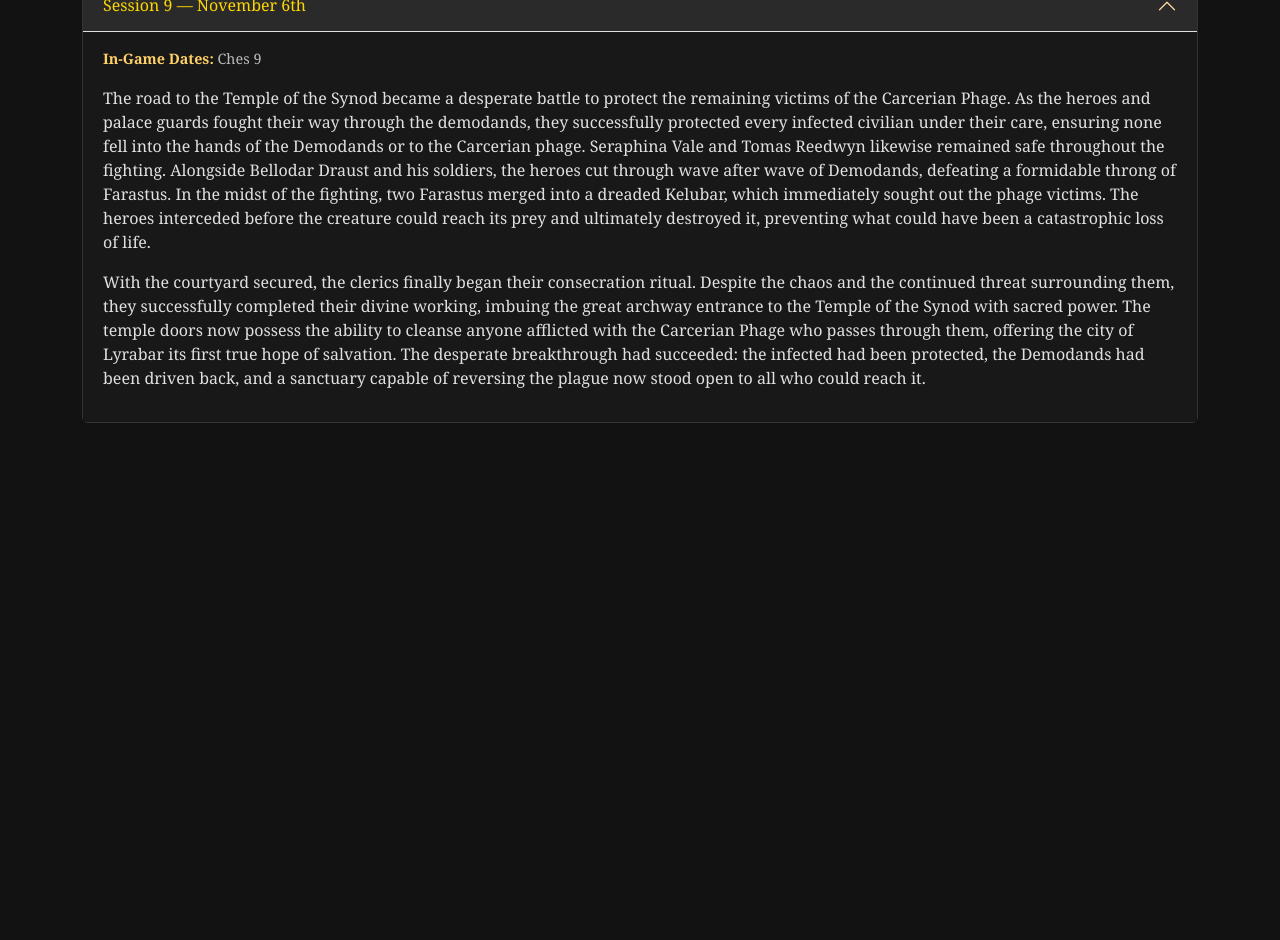
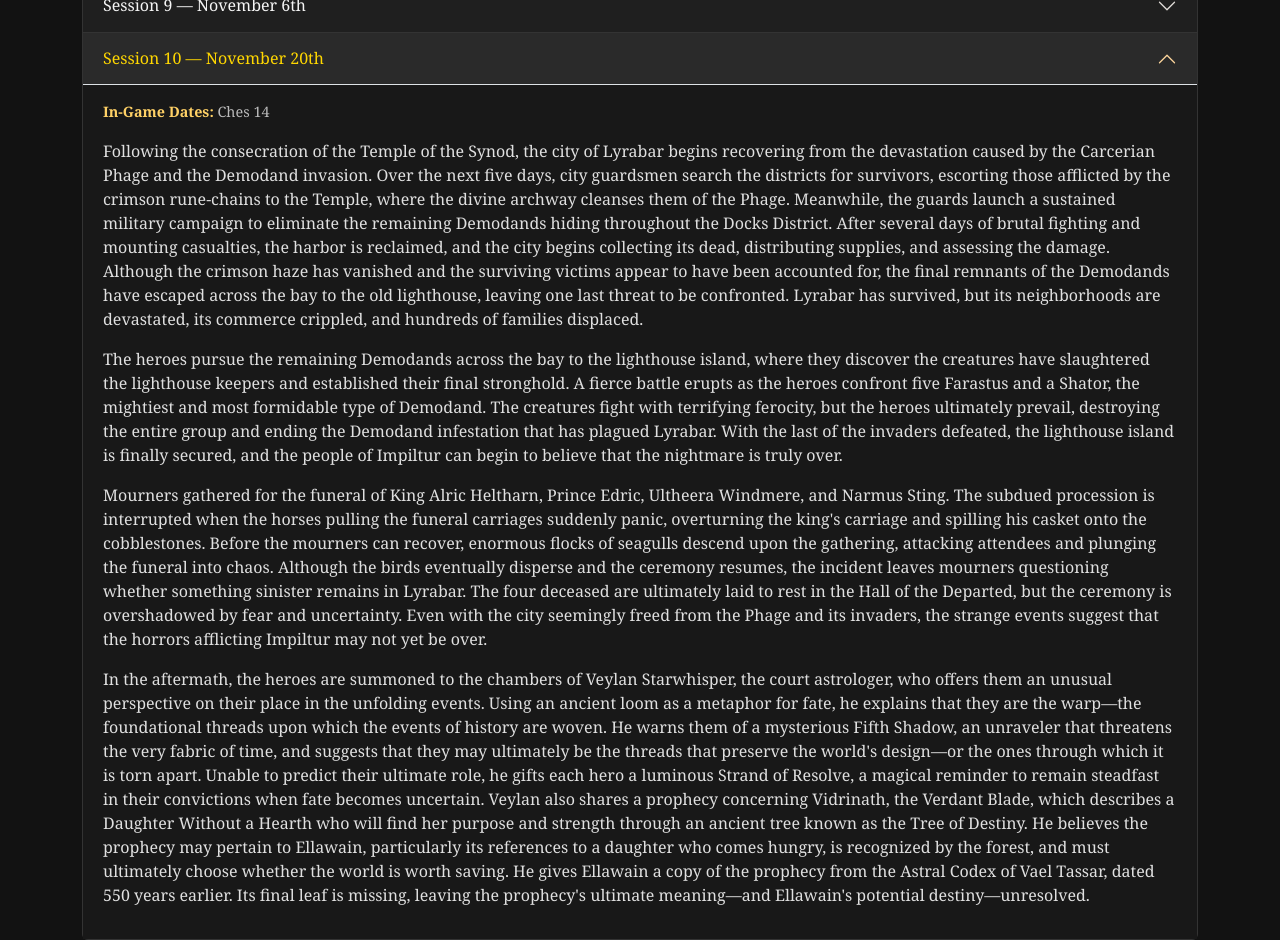
Before and after one commit to aaronchamberlain-png/SevenCalamities, a plain HTML site: page journal.html in a window 1280 px wide. Shown: the part 820-1760 px from the top of the page. Before the commit the page ends 1243 px from the top, so only its background shows below. Drawn offline with nearby package versions, Linux system fonts and the light colour scheme.

Commit message:
Updates after session 10.

```diff
--- a/journal.html
+++ b/journal.html
@@ -238,12 +238,12 @@
     <div class="accordion-item bg-dark text-light">
       <h2 class="accordion-header">
 	  <!--OLD ADD collapsed, NEW update session number thrice-->
-	<button class="accordion-button" type="button" data-bs-toggle="collapse" data-bs-target="#session9">
+	<button class="accordion-button collapsed" type="button" data-bs-toggle="collapse" data-bs-target="#session9">
           Session 9 — November 6th
         </button>
       </h2>
 	  <!--OLD REMOVE show -->
-      <div id="session9" class="accordion-collapse collapse show" data-bs-parent="#sessionAccordion">
+      <div id="session9" class="accordion-collapse collapse" data-bs-parent="#sessionAccordion">
         <div class="accordion-body">
           <p class="session-meta"><strong>In-Game Dates:</strong>  Ches 9</p>
           <p>
@@ -255,6 +255,36 @@
         </div>
       </div>
     </div><!-- END SESSION 9 -->
+
+
+
+    <!-- SESSION 10 -->
+    <div class="accordion-item bg-dark text-light">
+      <h2 class="accordion-header">
+	  <!--OLD ADD collapsed, NEW update session number thrice-->
+	<button class="accordion-button" type="button" data-bs-toggle="collapse" data-bs-target="#session10">
+          Session 10 — November 20th
+        </button>
+      </h2>
+	  <!--OLD REMOVE show -->
+      <div id="session10" class="accordion-collapse collapse show" data-bs-parent="#sessionAccordion">
+        <div class="accordion-body">
+          <p class="session-meta"><strong>In-Game Dates:</strong>  Ches 14</p>
+          <p>
+			Following the consecration of the Temple of the Synod, the city of Lyrabar begins recovering from the devastation caused by the Carcerian Phage and the Demodand invasion. Over the next five days, city guardsmen search the districts for survivors, escorting those afflicted by the crimson rune-chains to the Temple, where the divine archway cleanses them of the Phage. Meanwhile, the guards launch a sustained military campaign to eliminate the remaining Demodands hiding throughout the Docks District. After several days of brutal fighting and mounting casualties, the harbor is reclaimed, and the city begins collecting its dead, distributing supplies, and assessing the damage. Although the crimson haze has vanished and the surviving victims appear to have been accounted for, the final remnants of the Demodands have escaped across the bay to the old lighthouse, leaving one last threat to be confronted. Lyrabar has survived, but its neighborhoods are devastated, its commerce crippled, and hundreds of families displaced.
+          </p>
+		  <p>
+			The heroes pursue the remaining Demodands across the bay to the lighthouse island, where they discover the creatures have slaughtered the lighthouse keepers and established their final stronghold. A fierce battle erupts as the heroes confront five Farastus and a Shator, the mightiest and most formidable type of Demodand. The creatures fight with terrifying ferocity, but the heroes ultimately prevail, destroying the entire group and ending the Demodand infestation that has plagued Lyrabar. With the last of the invaders defeated, the lighthouse island is finally secured, and the people of Impiltur can begin to believe that the nightmare is truly over.
+		  </p>
+		  <p>
+			Mourners gathered for the funeral of King Alric Heltharn, Prince Edric, Ultheera Windmere, and Narmus Sting. The subdued procession is interrupted when the horses pulling the funeral carriages suddenly panic, overturning the king's carriage and spilling his casket onto the cobblestones. Before the mourners can recover, enormous flocks of seagulls descend upon the gathering, attacking attendees and plunging the funeral into chaos. Although the birds eventually disperse and the ceremony resumes, the incident leaves mourners questioning whether something sinister remains in Lyrabar. The four deceased are ultimately laid to rest in the Hall of the Departed, but the ceremony is overshadowed by fear and uncertainty. Even with the city seemingly freed from the Phage and its invaders, the strange events suggest that the horrors afflicting Impiltur may not yet be over.
+		  </p>
+		  <p>
+			In the aftermath, the heroes are summoned to the chambers of Veylan Starwhisper, the court astrologer, who offers them an unusual perspective on their place in the unfolding events. Using an ancient loom as a metaphor for fate, he explains that they are the warp—the foundational threads upon which the events of history are woven. He warns them of a mysterious Fifth Shadow, an unraveler that threatens the very fabric of time, and suggests that they may ultimately be the threads that preserve the world's design—or the ones through which it is torn apart. Unable to predict their ultimate role, he gifts each hero a luminous Strand of Resolve, a magical reminder to remain steadfast in their convictions when fate becomes uncertain. Veylan also shares a prophecy concerning Vidrinath, the Verdant Blade, which describes a Daughter Without a Hearth who will find her purpose and strength through an ancient tree known as the Tree of Destiny. He believes the prophecy may pertain to Ellawain, particularly its references to a daughter who comes hungry, is recognized by the forest, and must ultimately choose whether the world is worth saving. He gives Ellawain a copy of the prophecy from the Astral Codex of Vael Tassar, dated 550 years earlier. Its final leaf is missing, leaving the prophecy's ultimate meaning—and Ellawain's potential destiny—unresolved.
+		  </p>
+        </div>
+      </div>
+    </div><!-- END SESSION 10 -->
 
 
 
```
Also changed, not shown: artifact1.html (+2 -4 lines), quests.html (+10 -0 lines).
